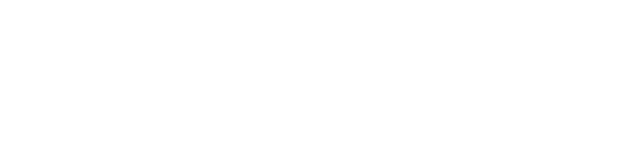
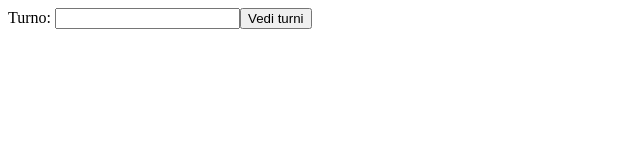
Before and after one commit to SuperD07/SuperD07.github.io, a plain HTML site: page index.html in a window 1280 px wide. Shown: the whole page, without its empty margins (0-640 px from the left). Drawn offline with Linux system fonts and the light colour scheme.

Commit message:
finish1.

```diff
--- a/index.html
+++ b/index.html
@@ -54,6 +54,8 @@
             };
             document.querySelector('body').append(label, input, button);
         };
+
+        createInputDOM();
     </script>
 </body>
 </html>
```
